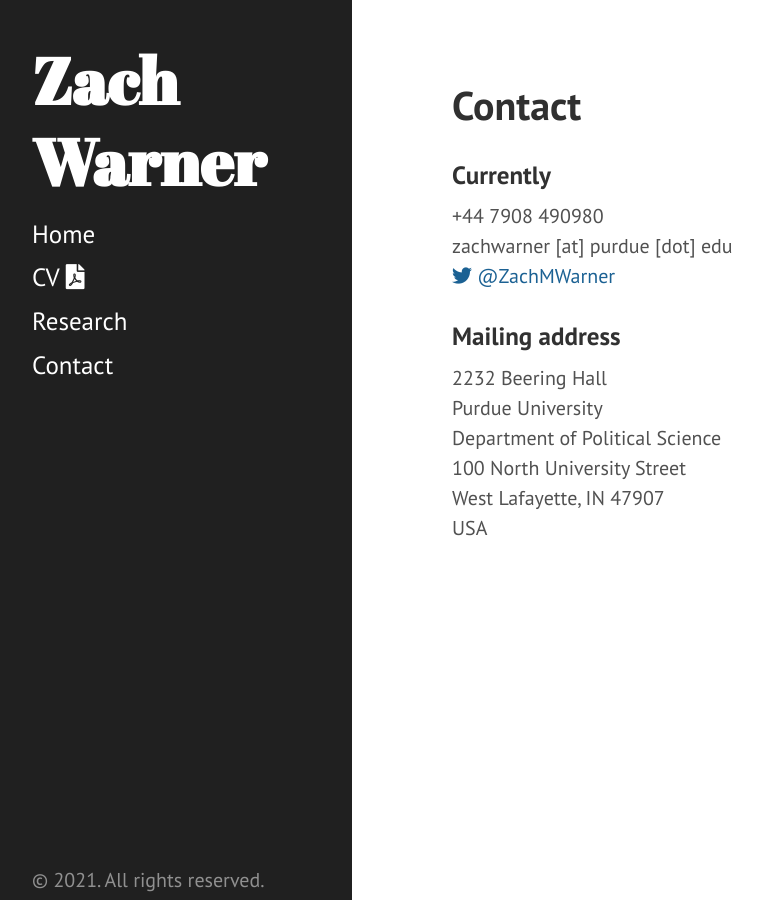
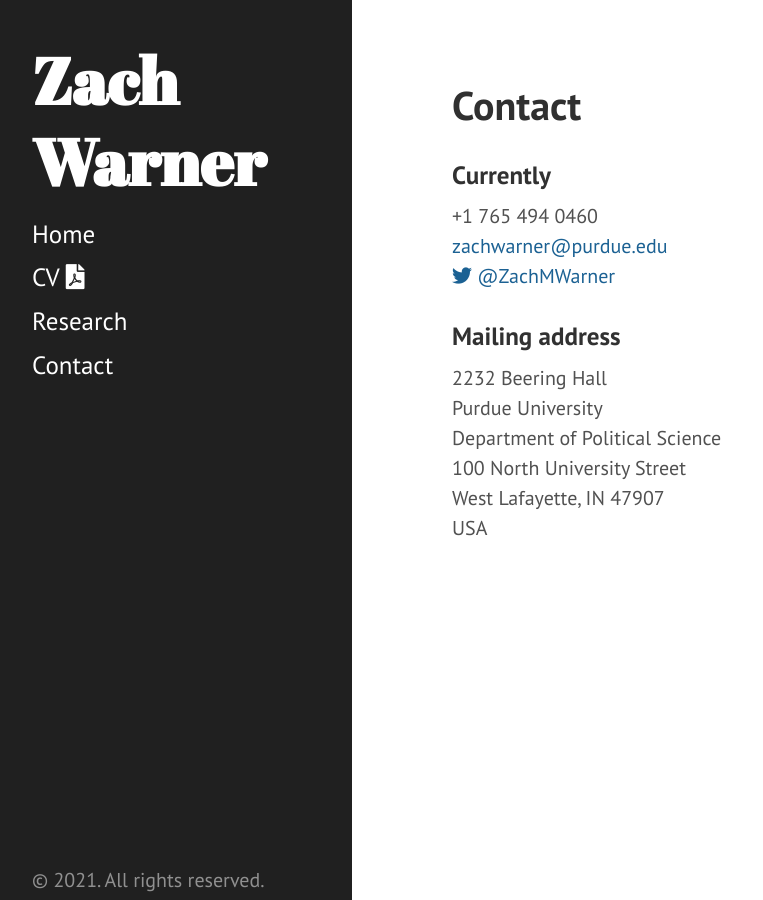
Before and after one commit to zachwarner/zachwarner.github.io, a Jekyll site: the page built from contact.md, in a window 1280 px wide. Shown: the whole page, without its empty margins (8-771 px from the left). Built offline with Jekyll 4.4.1, drawn with Linux system fonts in a browser that asks for light colours.

Commit message:
Update contact details
Purdue office phone

```diff
--- a/contact.md
+++ b/contact.md
@@ -5,8 +5,8 @@ permalink: /contact
 ---
 
 ### Currently
-+44 7908 490980 <br>
-zachwarner [at] purdue [dot] edu <br>
++1 765 494 0460 <br>
+<a href="mailto:zachwarner@purdue.edu">zachwarner@purdue.edu</a><br>
 <a href="https://twitter.com/ZachMWarner"><i class="fab fa-twitter"></i> @ZachMWarner</a>
 
 ### Mailing address
```
